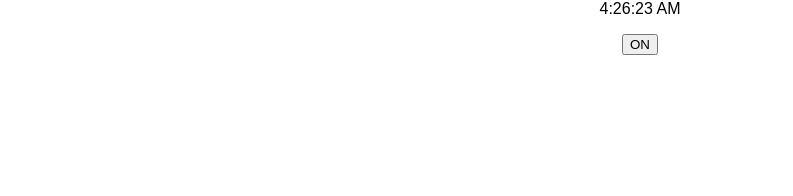
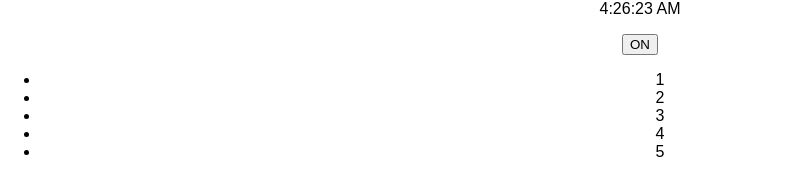
Before and after one commit to jamal-pb95/how-to-react, a React (Create React App) app in the folder react-docs/: page / in a window 1280 px wide. Shown: the part 120-316 px from the top of the page, without its empty margins (0-793 px from the left). Built offline with nearby package versions, Linux system fonts and the light colour scheme.

Commit message:
list & keys

```diff
--- a/react-docs/src/App.js
+++ b/react-docs/src/App.js
@@ -3,6 +3,7 @@
 import { Comment } from './components/Comment';
 import Clock from './components/Clock';
 import { Toggle } from './components/Toggle';
+import NumberList from './components/NumberList';
 
 const comment = {
   date: new Date(),
@@ -23,6 +24,7 @@
       />
       <Clock />
       <Toggle />
+      <NumberList />
     </div>
   )
 }
--- /dev/null
+++ b/react-docs/src/components/NumberList.js
@@ -0,0 +1,13 @@
+import React from "react";
+
+function NumberList(props) {
+  const numbers = [1, 2, 3, 4, 5];
+
+  const listItems = numbers.map(number => <li key={number.toString()}>{number}</li>);
+
+  return (
+    <ul>{listItems}</ul>
+  );
+}
+
+export default NumberList;
```
